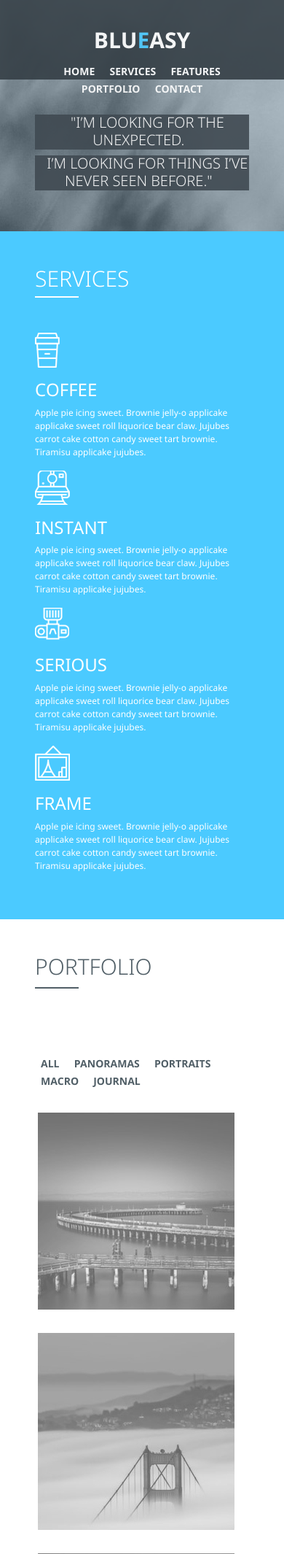
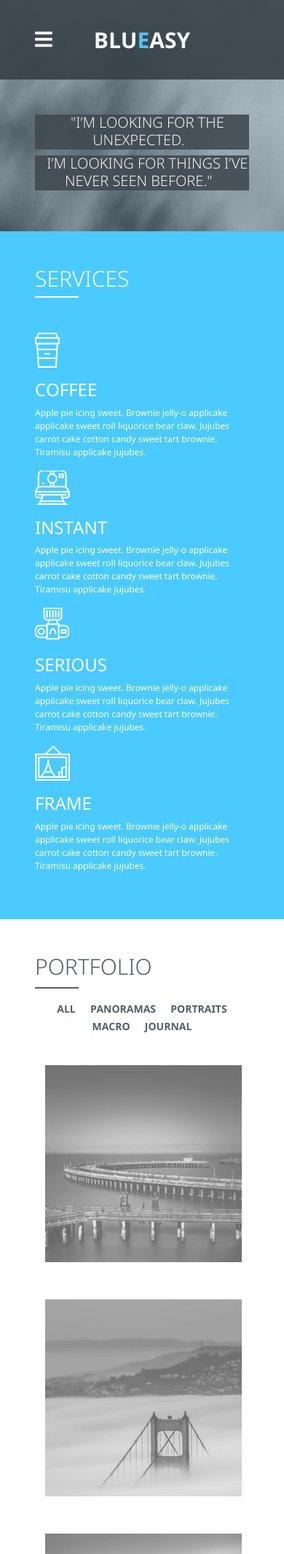
Before and after one commit to KatkoMCO/Interactivasll-2021, a PHP site: page / in a window 390 px wide. Shown: the top 2130 px of the page at 73% size. Run offline with PHP 8.4, Linux system fonts and the light colour scheme; some libraries are stand-ins or nearby versions.

Commit message:
BluEasy actualizado - Mobile
Falta pasar header text debajo del menu y hacer hover en las imagenes

```diff
--- a/BluEasy-Kathleen/css/style.css
+++ b/BluEasy-Kathleen/css/style.css
@@ -69,15 +69,49 @@ body {
   color: #fff;
 }
 
+/* -------------- MENU -------------- */
+.mob-menu {
+  color: none;
+  font-size: 0;
+}
+@media only screen and (max-width: 480px) {
+  .mob-menu {
+    position: absolute;
+    color: #ffffff;
+    display: block;
+    font-size: 1.7em;
+    padding: 0.3em 0;
+  }
+}
+
 .top-nav {
   margin: 0.5em 0 0 0;
   padding: 0;
   float: right;
 }
+@media only screen and (max-width: 480px) {
+  .top-nav {
+    position: fixed;
+    top: -1em;
+    left: -25em;
+    width: 85%;
+    height: 100%;
+    padding: 4em 0 0;
+    background: #262D40;
+    transition: 0.5s;
+    z-index: 2;
+  }
+}
 
 .top-nav-item {
   display: inline-block;
   margin: 0 0.5em;
+}
+@media only screen and (max-width: 480px) {
+  .top-nav-item {
+    display: flex;
+    padding: 1em 0 0 0.5em;
+  }
 }
 
 .top-nav-link {
@@ -86,11 +120,37 @@ body {
   font-family: "NotoBold";
   font-size: 14px;
 }
+@media only screen and (max-width: 480px) {
+  .top-nav-link {
+    font-size: 20px;
+  }
+}
 
 .top-nav-link:hover {
   color: #4bcaff;
   padding: 0.3em 1em;
   border: 0.2em solid #4bcaff;
+}
+@media only screen and (max-width: 480px) {
+  .top-nav-link:hover {
+    border: none;
+    padding: 0;
+  }
+}
+
+.mob-close {
+  color: none;
+  font-size: 0;
+}
+@media only screen and (max-width: 480px) {
+  .mob-close {
+    display: block;
+    color: #fff;
+    font-size: 2em;
+    position: absolute;
+    right: 1em;
+    top: 0.8em;
+  }
 }
 
 .page-header {
@@ -195,10 +255,21 @@ body {
   background: #515f67;
   display: block;
 }
+@media only screen and (max-width: 480px) {
+  .linea2 {
+    margin: 0.3em 0 0.5em;
+  }
+}
 
 .port-nav {
   padding: 0;
   float: right;
+}
+@media only screen and (max-width: 480px) {
+  .port-nav {
+    float: none;
+    text-align: center;
+  }
 }
 
 .port-nav-item {
@@ -218,9 +289,21 @@ body {
   padding: 0.3em 1em;
   border: 0.2em solid #4bcaff;
 }
+@media only screen and (max-width: 480px) {
+  .port-nav-link:hover {
+    border: none;
+    padding: 0;
+  }
+}
 
 .photos {
-  padding: 1em;
+  padding: 1.6em;
+  text-align: center;
+}
+
+.img:hover {
+  background: black;
+  opacity: 0.9;
 }
 
 .default-section {
--- a/BluEasy-Kathleen/index.html
+++ b/BluEasy-Kathleen/index.html
@@ -6,6 +6,7 @@
     <meta name="viewport" content="width=device-width, initial-scale=1, shrink-to-fit=no">
 
     <link href="https://cdn.jsdelivr.net/npm/bootstrap@5.0.0-beta3/dist/css/bootstrap.min.css" rel="stylesheet" crossorigin="anonymous">
+    <link rel="stylesheet" href="https://cdnjs.cloudflare.com/ajax/libs/font-awesome/5.14.0/css/all.min.css">
 
     <link rel="stylesheet" href="./css/style.css">
 
@@ -17,8 +18,10 @@
     <!---------------------TOP BAR--------------------->
     <div class="container-fluid">
         <nav class="top-bar">
+            <span class="mob-menu fas fa-bars" onclick="openMobileMenu()"></span>
             <a class="logo" href="#">BLU<span class="blue-e">E</span>ASY</a>
             <ul class="top-nav">
+                <span class="mob-close fas fa-times" onclick="closeMobileMenu()"></span>
                 <li class="top-nav-item"><a class="top-nav-link" href="#">HOME</a></li>
                 <li class="top-nav-item"><a class="top-nav-link" href="#">SERVICES</a></li>
                 <li class="top-nav-item"><a class="top-nav-link" href="#">FEATURES</a></li>
@@ -160,7 +163,7 @@
                 <a class="btn-visit" href="#">VISIT ME</a>
             </div>
             <!---------------------DEFAULT-VIDEO--------------------->
-            <div class="col">
+            <div class="col col-video-mobile">
                 <iframe class="default-video" src="https://player.vimeo.com/video/11893491" width="640" height="360" frameborder="0" allow="autoplay; fullscreen; picture-in-picture" allowfullscreen></iframe>
                 <!--<p><a href="https://vimeo.com/11893491">Beach</a> from <a href="https://vimeo.com/user1419738">Matija Prajo</a> on <a href="https://vimeo.com">Vimeo</a>.</p>-->
             </div>
@@ -247,6 +250,7 @@
     <section class="testimonial-section">
         <div>
             <h2 class="testimonial-title">TESTIMONIALS</h2>
+            <img class="testimonial-icon" src="imgs/comillas.png" alt="">
             <span class="linea2"></span>
 
             <!--QUOTATION ICON-->
@@ -327,6 +331,8 @@
 
     </footer>
 
+    <script src="./js/main.js"></script>
+
 </body>
 
 </html>
--- /dev/null
+++ b/BluEasy-Kathleen/js/main.js
@@ -0,0 +1,13 @@
+function openMobileMenu(){
+    console.log("tap - menu");
+
+    let nav = document.body.getElementsByClassName('top-nav')[0];
+
+    nav.style.left = "0";
+}
+
+function closeMobileMenu(){
+     let nav = document.body.getElementsByClassName('top-nav')[0];
+
+     nav.style.left = "-25em";
+}
--- a/BluEasy-Kathleen/sass/style.scss
+++ b/BluEasy-Kathleen/sass/style.scss
@@ -57,15 +57,43 @@ body{
     color: $white;
 }
 
+/* -------------- MENU -------------- */
+.mob-menu{
+    color: none;
+    font-size: 0;
+    @include respond-to($phone){
+        position: absolute;
+        color: #ffffff;
+        display: block;
+        font-size: 1.7em;
+        padding: .3em 0;
+    }
+}
+
 .top-nav{
     margin: .5em 0 0 0;
     padding: 0;
     float: right;
+    @include respond-to($phone){
+        position: fixed;
+        top: -1em;
+        left: -25em;
+        width: 85%;
+        height: 100%;
+        padding: 4em 0 0;
+        background: #262D40;
+        transition: .5s;
+        z-index: 2;
+    }
 }
 
 .top-nav-item{
     display: inline-block;
     margin: 0 .5em;
+    @include respond-to($phone){
+        display: flex;
+        padding: 1em 0 0 .5em;
+    }
 }
 
 .top-nav-link{
@@ -73,12 +101,32 @@ body{
     color: $white;
     font-family: 'NotoBold';
     font-size: $text;
+    @include respond-to($phone){
+        font-size: 20px;
+    }
 }
 
 .top-nav-link:hover{
     color: $lightblue;
     padding: .3em 1em;
     border: .2em solid $lightblue;
+    @include respond-to($phone){
+        border: none;
+        padding: 0;
+    }
+}
+
+.mob-close{
+    color: none;
+    font-size: 0;
+    @include respond-to($phone){
+        display: block;
+        color: #fff;
+        font-size: 2em;
+        position: absolute;
+        right: 1em;
+        top: .8em;
+    }
 }
 
 //-----------------HEADER-----------------
@@ -179,11 +227,18 @@ body{
     margin: 0.3em 0 3em;
     background: $lightgrey;
     display: block;
+    @include respond-to($phone){
+        margin: .3em 0 .5em;
+    }
 }
 
 .port-nav{
     padding: 0;
     float: right;
+    @include respond-to($phone){
+        float: none;
+        text-align: center;
+    }
 }
 
 .port-nav-item{
@@ -202,11 +257,21 @@ body{
     color: $lightblue;
     padding: .3em 1em;
     border: .2em solid $lightblue;
+    @include respond-to($phone){
+        border: none;
+        padding: 0;
+    }
 }
 
 //-----------IMAGES-----------
 .photos{
-    padding: 1em;
+    padding: 1.6em;
+    text-align: center;
+}
+
+.img:hover{
+    background: black;
+    opacity: .9;
 }
 
 
@@ -235,6 +300,10 @@ body{
     font-size: $text;
     padding-right: 7em;
     margin: 2em 0 4em;
+    @include respond-to($phone){
+        padding: 0;
+        margin: 2em 0;
+    }
 }
 
 .btn-visit{
@@ -247,6 +316,9 @@ body{
     border: .3em solid $darkgrey;
     font-size: $text;
     font-family: 'NotoBold';
+    @include respond-to($phone){
+        margin: 2em 0;
+    }
 }
 
 .btn-visit:hover{
@@ -265,6 +337,10 @@ body{
     }
 }
 
+.col-video-mobile{
+    padding: 3em 1em;
+}
+
 //-----------------TWITTER-----------------
 .twitter-section{
     background: $lightblue;
@@ -276,7 +352,6 @@ body{
 
 .twitter-icon{
     float: right;
-    padding: .6em;
 }
 
 .twitter-title{
@@ -294,6 +369,10 @@ body{
     font-family: 'NotoLight';
     font-size: $twitter;
     padding-top: 1.5em;
+    @include respond-to($phone){
+        padding: 0;
+        font-size: 24px;
+    }
 }
 
 .twitter-link{
@@ -301,6 +380,9 @@ body{
     font-family: 'NotoRegular';
     font-size: $twitter;
     text-decoration: none;
+    @include respond-to($phone){
+        font-size: 24px;
+    }
 }
 
 .twitter-link:hover{
@@ -331,7 +413,6 @@ body{
     font-family: 'NotoRegular';
     font-size: $text;
     padding: 2em 0 0;
-    text-align: justify;
     @include respond-to($phone){
         padding: 0;
     }
@@ -342,6 +423,10 @@ body{
     width: 100%;
     margin: 0;
     padding: 2em 0;
+    @include respond-to($phone){
+        padding: 1em 0;
+        text-align: center;
+    }
 }
 
 .john-nav{
@@ -353,7 +438,7 @@ body{
     display: inline-block;
     margin: 0 1.5em 0 0;
     @include respond-to($phone){
-
+        margin: .3em;
     }
 }
 
@@ -361,10 +446,6 @@ body{
     text-decoration: none;
     padding: 1em 1em;
     border: .2em solid $white;
-    @include respond-to($phone){
-        padding: .5em;
-
-    }
 }
 
 .john-nav-link:hover{
@@ -382,7 +463,6 @@ body{
 
 .testimonial-icon{
     float: right;
-    padding: .6em;
 }
 
 .testimonial-title{
@@ -402,6 +482,10 @@ body{
     //padding-top: 1.5em;
     margin-bottom: revert;
     line-height: 2;
+    @include respond-to($phone){
+        font-size: 24px;
+        line-height: normal;
+    }
 }
 
 .testimonial-quote{
@@ -448,6 +532,9 @@ body{
     font-size: $text;
     padding-right: 4em;
     line-height: 1.8;
+    @include respond-to($phone){
+        padding-right: 1em;
+    }
 }
 
 .contact-text-box{
```
Also changed, not shown: other parts of BluEasy-Kathleen/css/style.css (+49 -8 lines), BluEasy-Kathleen/imgs/comillas.png (added).
